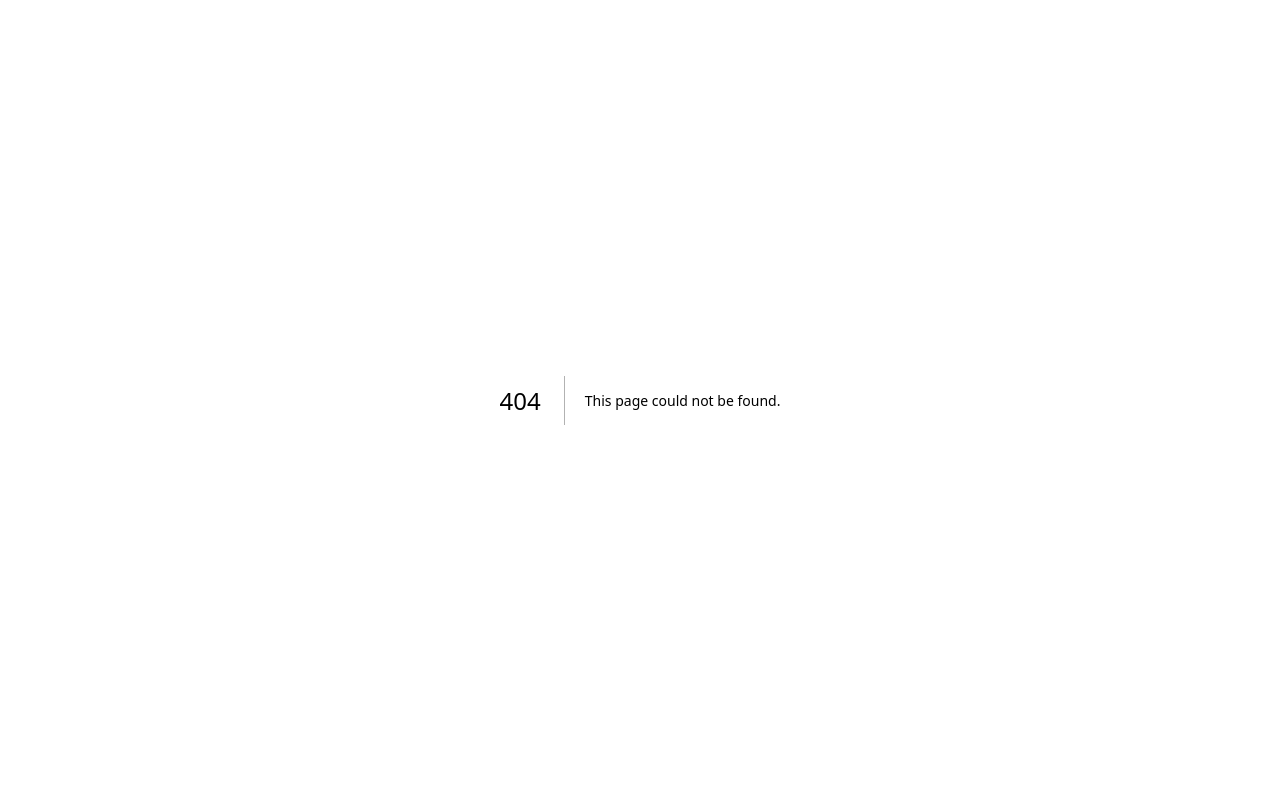
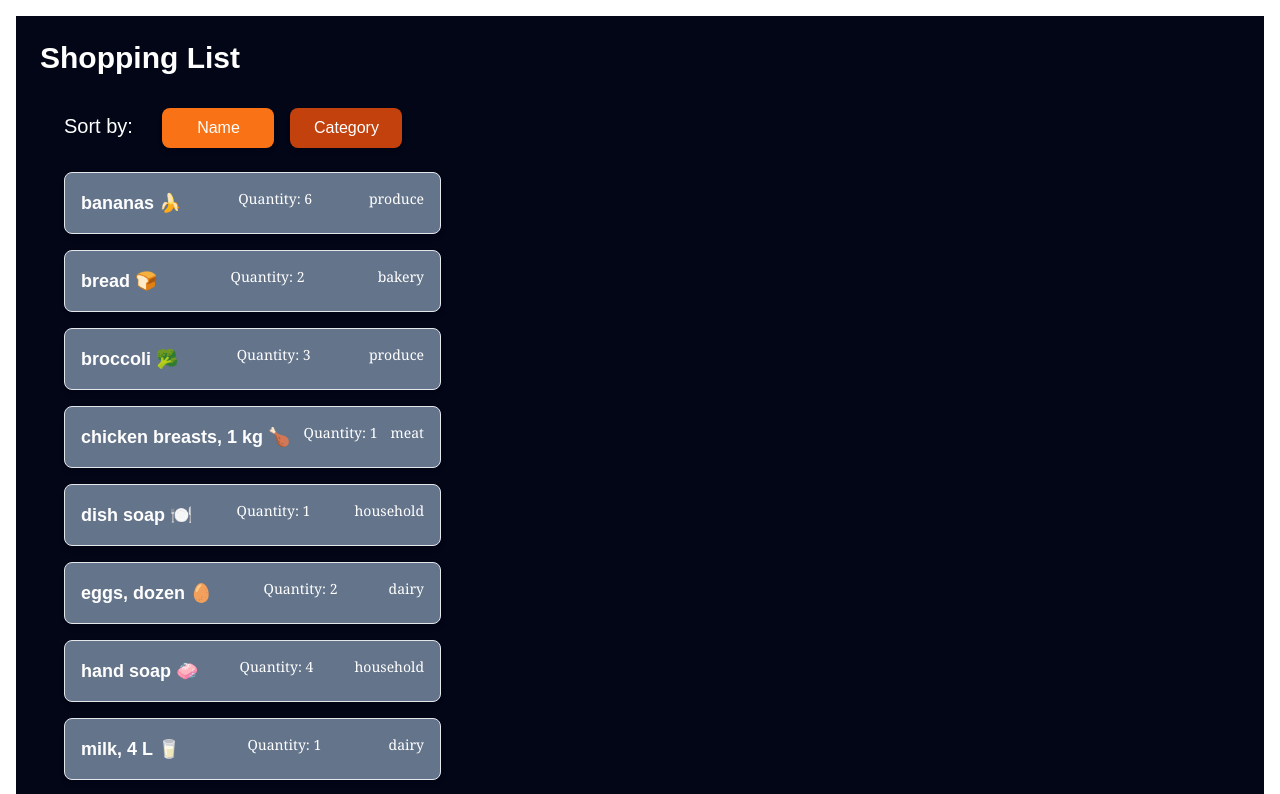
Before and after one commit to Am00nshapedp00l/cprg306-assignments, a Next.js app: page /week-6 in a window 1280 px wide. Before the commit this address had no page. Shown: the top 794 px of the page. Built offline with nearby package versions, Linux system fonts and the light colour scheme.

Commit message:
week 6
Completed

```diff
--- a/app/page.js
+++ b/app/page.js
@@ -8,6 +8,7 @@ export default function Page()  {
       <Link href="http://localhost:3000/week-3">Week 3 Assignment</Link>
       <Link href="http://localhost:3000/week-4">Week 4 Assignment</Link>
       <Link href="http://localhost:3000/week-5">Week 5 Assignment</Link>
+      <Link href="http://localhost:3000/week-6">Week 6 Assignment</Link>
     </main>
   );
 }
--- /dev/null
+++ b/app/week-6/item-list.js
@@ -0,0 +1,53 @@
+"use client";
+import itemsJson from "./items.json";
+import React, { useState } from 'react';
+
+
+export default function ItemList(){
+  const [sortBy, setSortBy] = useState("name");
+
+  let items = [...itemsJson]; // a copy of itemsJson
+
+  if (sortBy == "name") {
+    items.sort((a, b) => a.name.localeCompare(b.name));
+  };
+
+  if (sortBy == "category"){
+    items.sort((a, b) => a.category.localeCompare(b.category));
+  };
+
+
+  return (
+    <main className="m-4 text-white bg-slate-950 flex flex-col items-start">
+      <div className="px-4">
+        <div className="mb-4">
+          <label htmlFor="sort" className="text-xl mr-4">Sort by: </label>
+          <button
+            className="bg-orange-500 p-2 m-2 w-28 rounded-lg shadow-md"
+            onClick={() => setSortBy("name")}
+          >
+            Name
+          </button>
+          <button
+            className="bg-orange-700 p-2 m-2 w-28 rounded-lg shadow-md"
+            onClick={() => setSortBy("category")}
+          >
+            Category
+          </button>
+        </div>
+        <ul className="space-y-4">
+          {items.map((item, index) => (
+            <li
+              key={index}
+              className="p-4 bg-slate-500 shadow-md border rounded-lg max-w-md w-full flex justify-between items-start"
+            >
+              <div className="text-lg font-semibold">{item.name}</div>
+              <div className="text-sm font-serif">Quantity: {item.quantity}</div>
+              <div className="text-sm font-serif">{item.category}</div>
+            </li>
+          ))}
+        </ul>
+      </div>
+    </main>
+  );
+}
--- /dev/null
+++ b/app/week-6/item.js
@@ -0,0 +1,13 @@
+import React from 'react';
+
+const Item = ({ name, quantity, category }) => {
+    return (
+        <li className="p-8 border-b border-gray-500">
+            <div className="font-bold text-lg">{name}</div>
+            <div className="text-orange-600">Quantity: {quantity}</div>
+            <div className="text-orange-600">Category: {category}</div>
+        </li>
+    );
+};
+
+export default Item;
--- /dev/null
+++ b/app/week-6/items.json
@@ -0,0 +1,74 @@
+[
+    {
+      "id": "1h2GJKH12gkHG31h1H",
+      "name": "milk, 4 L 🥛",
+      "quantity": 1,
+      "category": "dairy"
+    },
+    {
+      "id": "2KJH3k2j3H1k2J3K1H",
+      "name": "bread 🍞",
+      "quantity": 2,
+      "category": "bakery"
+    },
+    {
+      "id": "3h2KJH3k2j3H1k2J3",
+      "name": "eggs, dozen 🥚",
+      "quantity": 2,
+      "category": "dairy"
+    },
+    {
+      "id": "4k2J3K1H2GJKH12gk",
+      "name": "bananas 🍌",
+      "quantity": 6,
+      "category": "produce"
+    },
+    {
+      "id": "5H1h1H2KJH3k2j3H",
+      "name": "broccoli 🥦",
+      "quantity": 3,
+      "category": "produce"
+    },
+    {
+      "id": "6H1k2J3K1H2GJKH1",
+      "name": "chicken breasts, 1 kg 🍗",
+      "quantity": 1,
+      "category": "meat"
+    },
+    {
+      "id": "7gkHG31h1H2KJH3k",
+      "name": "pasta sauce 🍝",
+      "quantity": 3,
+      "category": "canned goods"
+    },
+    {
+      "id": "8j3H1k2J3K1H2GJK",
+      "name": "spaghetti, 454 g 🍝",
+      "quantity": 2,
+      "category": "dry goods"
+    },
+    {
+      "id": "9H12gkHG31h1H2KJ",
+      "name": "toilet paper, 12 pack 🧻",
+      "quantity": 1,
+      "category": "household"
+    },
+    {
+      "id": "10H3k2j3H1k2J3K1",
+      "name": "paper towels, 6 pack",
+      "quantity": 1,
+      "category": "household"
+    },
+    {
+      "id": "11k2J3K1H2GJKH12",
+      "name": "dish soap 🍽️",
+      "quantity": 1,
+      "category": "household"
+    },
+    {
+      "id": "12GJKH12gkHG31h1",
+      "name": "hand soap 🧼",
+      "quantity": 4,
+      "category": "household"
+    }
+  ]
--- /dev/null
+++ b/app/week-6/page.js
@@ -0,0 +1,13 @@
+
+import ItemList from './item-list';
+
+export default function Page() {
+  return (
+    <main className="m-4 text-white bg-slate-950 p-4 flex flex-col items-start">
+      {/* Heading here */}
+      <h1 className="text-3xl font-bold m-2">Shopping List</h1>
+      {/* Render ItemList */}
+      <ItemList />
+    </main>
+  );
+}
```
